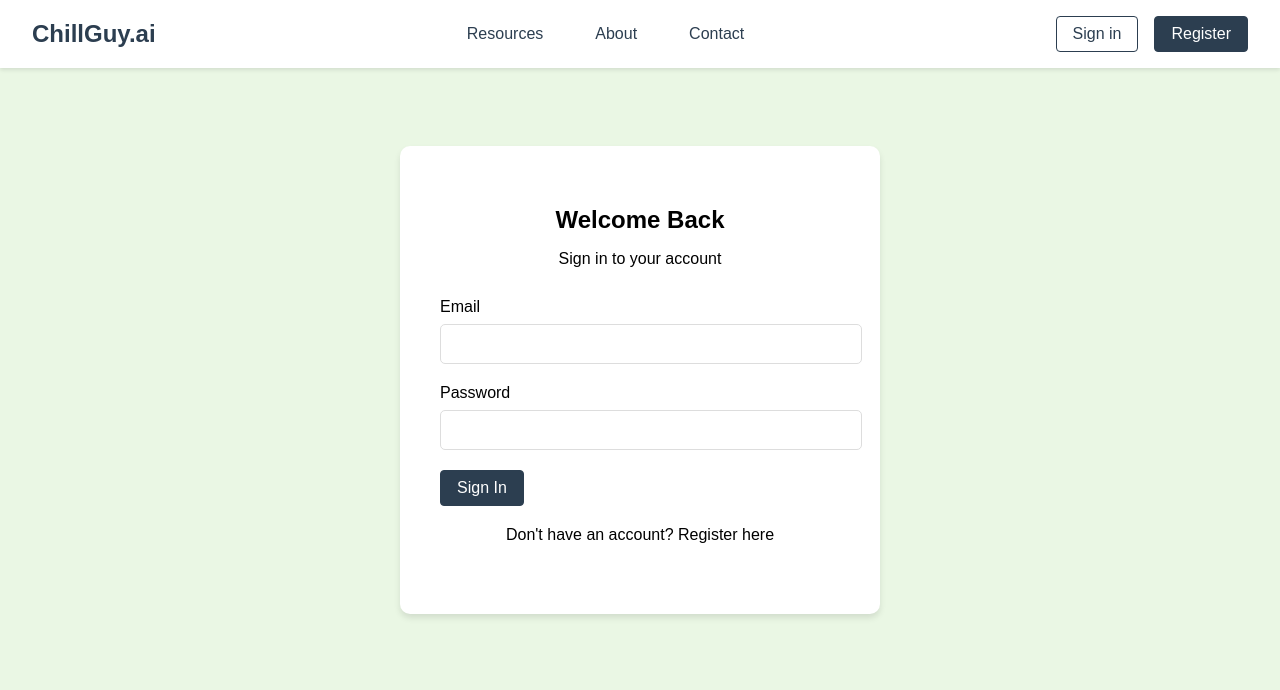
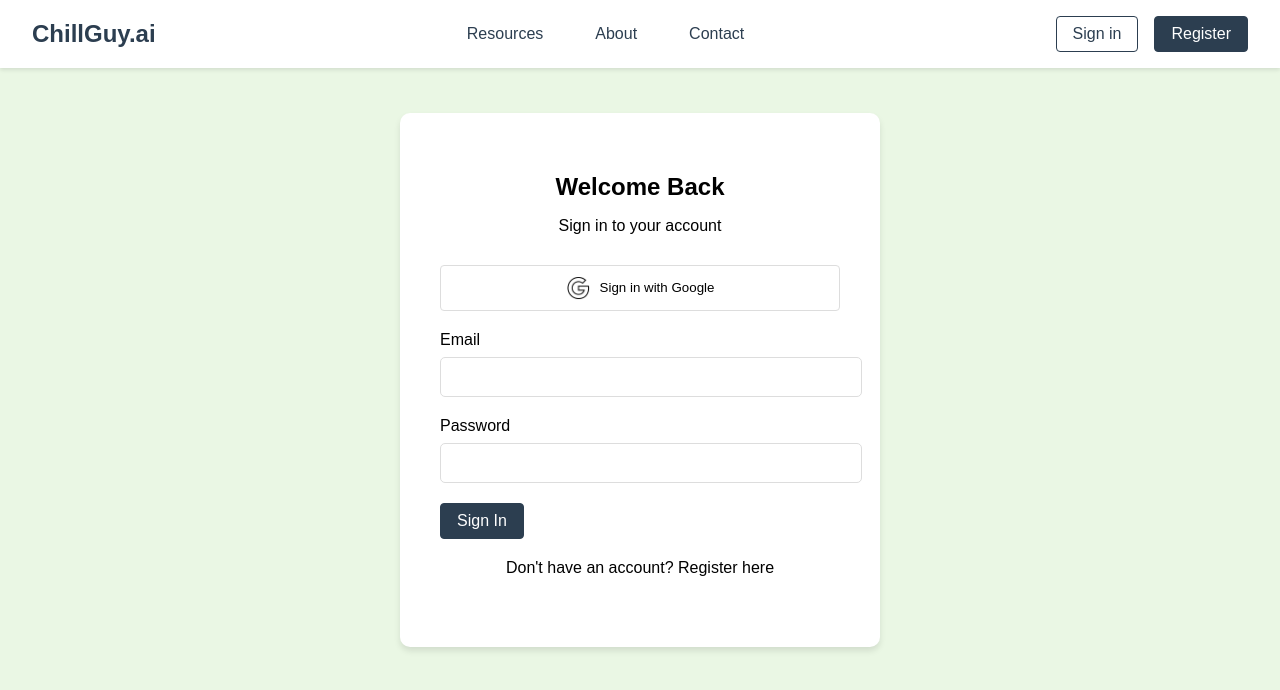
Before and after one commit to armanbance/ChillGuy.ai, a React (Create React App) app in the folder frontend/: page /signin in a window 1280 px wide. Shown: the top 690 px of the page. Built offline with nearby package versions, Linux system fonts and the light colour scheme; no server answers.

Commit message:
Create google login function for sign up and sign in
Just more clean

```diff
--- /dev/null
+++ b/frontend/src/components/GoogleLoginButton.css
@@ -0,0 +1,24 @@
+.google-login-button {
+  display: flex;
+  align-items: center;
+  justify-content: center;
+  gap: 10px;
+  width: 100%;
+  padding: 10px;
+  border: 1px solid #ddd;
+  border-radius: 4px;
+  background-color: white;
+  cursor: pointer;
+  margin-bottom: 20px;
+  transition: background-color 0.3s ease;
+}
+
+.google-login-button:hover {
+  background-color: #f5f5f5;
+}
+
+.google-logo {
+  width: 24px;
+  height: 24px;
+  object-fit: contain;
+}
--- /dev/null
+++ b/frontend/src/components/GoogleLoginButton.tsx
@@ -0,0 +1,34 @@
+import React from "react";
+import { useNavigate } from "react-router-dom";
+import { useGoogleLogin } from "@react-oauth/google";
+import "./GoogleLoginButton.css";
+
+interface GoogleLoginButtonProps {
+  onError?: (error: string) => void;
+}
+
+const GoogleLoginButton: React.FC<GoogleLoginButtonProps> = ({ onError }) => {
+  const navigate = useNavigate();
+
+  const login = useGoogleLogin({
+    onSuccess: (tokenResponse) => {
+      console.log("Google login success:", tokenResponse);
+      localStorage.setItem("userCredentials", JSON.stringify(tokenResponse));
+      navigate("/call");
+    },
+    scope: "https://www.googleapis.com/auth/calendar.events",
+    onError: () => {
+      onError?.("Google login failed");
+      console.log("Login Failed");
+    },
+  });
+
+  return (
+    <button onClick={() => login()} className="google-login-button">
+      <img src="/google-logo.png" alt="Google" className="google-logo" />
+      Sign in with Google
+    </button>
+  );
+};
+
+export default GoogleLoginButton;
--- a/frontend/src/components/SigninPage.tsx
+++ b/frontend/src/components/SigninPage.tsx
@@ -1,8 +1,8 @@
 import React, { useState, useEffect } from "react";
-import { Link, useNavigate } from 'react-router-dom';
+import { Link, useNavigate } from "react-router-dom";
 import { getSocket, addSocketListener } from "../socket";
 import "./SigninPage.css";
-
+import GoogleLoginButton from "./GoogleLoginButton";
 
 interface SigninResponse {
   success: boolean;
@@ -11,8 +11,6 @@ interface SigninResponse {
     email: string;
   };
 }
-
-
 
 const SigninPage = () => {
   const navigate = useNavigate();
@@ -23,13 +21,16 @@ const SigninPage = () => {
   const [error, setError] = useState("");
 
   useEffect(() => {
-    const removeListener = addSocketListener<SigninResponse>('signinResponse', (response: SigninResponse) => {
-      if (response.success) {
-        navigate('/call');
-      } else {
-        setError(response.message || 'Invalid email or password');
+    const removeListener = addSocketListener<SigninResponse>(
+      "signinResponse",
+      (response: SigninResponse) => {
+        if (response.success) {
+          navigate("/call");
+        } else {
+          setError(response.message || "Invalid email or password");
+        }
       }
-    });
+    );
 
     return () => {
       removeListener();
@@ -48,22 +49,28 @@ const SigninPage = () => {
     setError("");
 
     const socket = getSocket();
-    socket.emit('signin', formData);
+    socket.emit("signin", formData);
   };
 
   return (
     <div className="signin-container">
       {/* Navbar */}
       <nav className="navbar">
-        <Link to="/" className="logo">ChillGuy.ai</Link>
+        <Link to="/" className="logo">
+          ChillGuy.ai
+        </Link>
         <div className="nav-links">
           <Link to="/resources">Resources</Link>
           <Link to="/about">About</Link>
           <Link to="/contact">Contact</Link>
         </div>
         <div className="nav-buttons">
-          <Link to="/signin" className="btn btn-outline">Sign in</Link>
-          <Link to="/signup" className="btn btn-dark">Register</Link>
+          <Link to="/signin" className="btn btn-outline">
+            Sign in
+          </Link>
+          <Link to="/signup" className="btn btn-dark">
+            Register
+          </Link>
         </div>
       </nav>
 
@@ -72,6 +79,8 @@ const SigninPage = () => {
         <div className="signin-form-box">
           <h2>Welcome Back</h2>
           <p>Sign in to your account</p>
+
+          <GoogleLoginButton onError={setError} />
 
           <form onSubmit={handleSubmit}>
             {error && <div className="error-message">{error}</div>}
@@ -100,7 +109,9 @@ const SigninPage = () => {
               />
             </div>
 
-            <button type="submit" className="btn btn-dark">Sign In</button>
+            <button type="submit" className="btn btn-dark">
+              Sign In
+            </button>
           </form>
 
           <p className="signup-link">
--- a/frontend/src/components/SignupPage.tsx
+++ b/frontend/src/components/SignupPage.tsx
@@ -5,6 +5,7 @@ import { emitSocketEvent, addSocketListener } from "../socket";
 import "./SignupPage.css";
 import { useGoogleLogin, googleLogout } from "@react-oauth/google";
 import axios from "axios";
+import GoogleLoginButton from "./GoogleLoginButton";
 
 interface SignupForm {
   username: string;
@@ -71,61 +72,58 @@ const SignupPage: React.FC = () => {
     e.preventDefault();
 
     // Emit the signup data through socket
-    console.log("form data:",formData);
-    emitSocketEvent('saveUser', formData);
+    console.log("form data:", formData);
+    emitSocketEvent("saveUser", formData);
 
     // Add a timeout to handle cases where the server doesn't respond
     const timeoutDuration = 5000; // 5 seconds
     let hasReceivedResponse = false;
 
     // Listen for the response from the server
-    addSocketListener<{success: boolean; user?: any; error?: any}>('userSaved', (response) => {
+    addSocketListener<{ success: boolean; user?: any; error?: any }>(
+      "userSaved",
+      (response) => {
         hasReceivedResponse = true;
         if (response.success) {
-        console.log('User registered successfully:', response.user);
+          console.log("User registered successfully:", response.user);
           // Redirect to call page after successful signup
-        navigate('/call');
+          navigate("/call");
         } else {
-        console.error('Registration failed:', response.error);
+          console.error("Registration failed:", response.error);
           // Handle error (show error message to user)
         }
-    });
+      }
+    );
 
     // Set a timeout to handle the case where the server doesn't respond
     setTimeout(() => {
       if (!hasReceivedResponse) {
-          console.log('Registration proceeding despite timeout...');
+        console.log("Registration proceeding despite timeout...");
         // Proceed to call page anyway since we know the data was saved
-          navigate('/call');
+        navigate("/call");
       }
     }, timeoutDuration);
-
-
   };
-
-  const login = useGoogleLogin({
-    onSuccess: (tokenResponse) => {
-      console.log("Google login success:", tokenResponse);
-      localStorage.setItem("userCredentials", JSON.stringify(tokenResponse));
-      navigate("/call");
-    },
-    scope: "https://www.googleapis.com/auth/calendar.events",
-    onError: () => console.log("Login Failed"),
-  });
 
   return (
     <div className="landing-container">
       {/* Navbar */}
       <nav className="navbar">
-                <Link to="/" className="logo">ChillGuy.ai</Link>
+        <Link to="/" className="logo">
+          ChillGuy.ai
+        </Link>
         <div className="nav-links">
           <a href="/contact">Contact</a>
           <Link to="/resources">Resources</Link>
           <Link to="/about">About</Link>
         </div>
         <div className="nav-buttons">
-                    <Link to="/signup" className="btn btn-outline">Sign in</Link>
-                    <Link to="/signup" className="btn btn-dark">Register</Link>
+          <Link to="/signup" className="btn btn-outline">
+            Sign in
+          </Link>
+          <Link to="/signup" className="btn btn-dark">
+            Register
+          </Link>
         </div>
       </nav>
 
@@ -147,10 +145,7 @@ const SignupPage: React.FC = () => {
         </div>
         <div className="signup-form-container">
           <h2>Sign Up</h2>
-          <button onClick={() => login()} className="google-login-button">
-            <img src="/google-logo.png" alt="Google" className="google-logo" />
-            Use Google To Sign In
-          </button>
+          <GoogleLoginButton onError={(error) => console.error(error)} />
           <form onSubmit={handleSubmit} className="signup-form">
             <div className="form-group">
               <label htmlFor="name">Name</label>
```
Also changed, not shown: 1 other file (tests, documents, lock files or other folders). Lines whose indentation alone changed are shown as unchanged.
